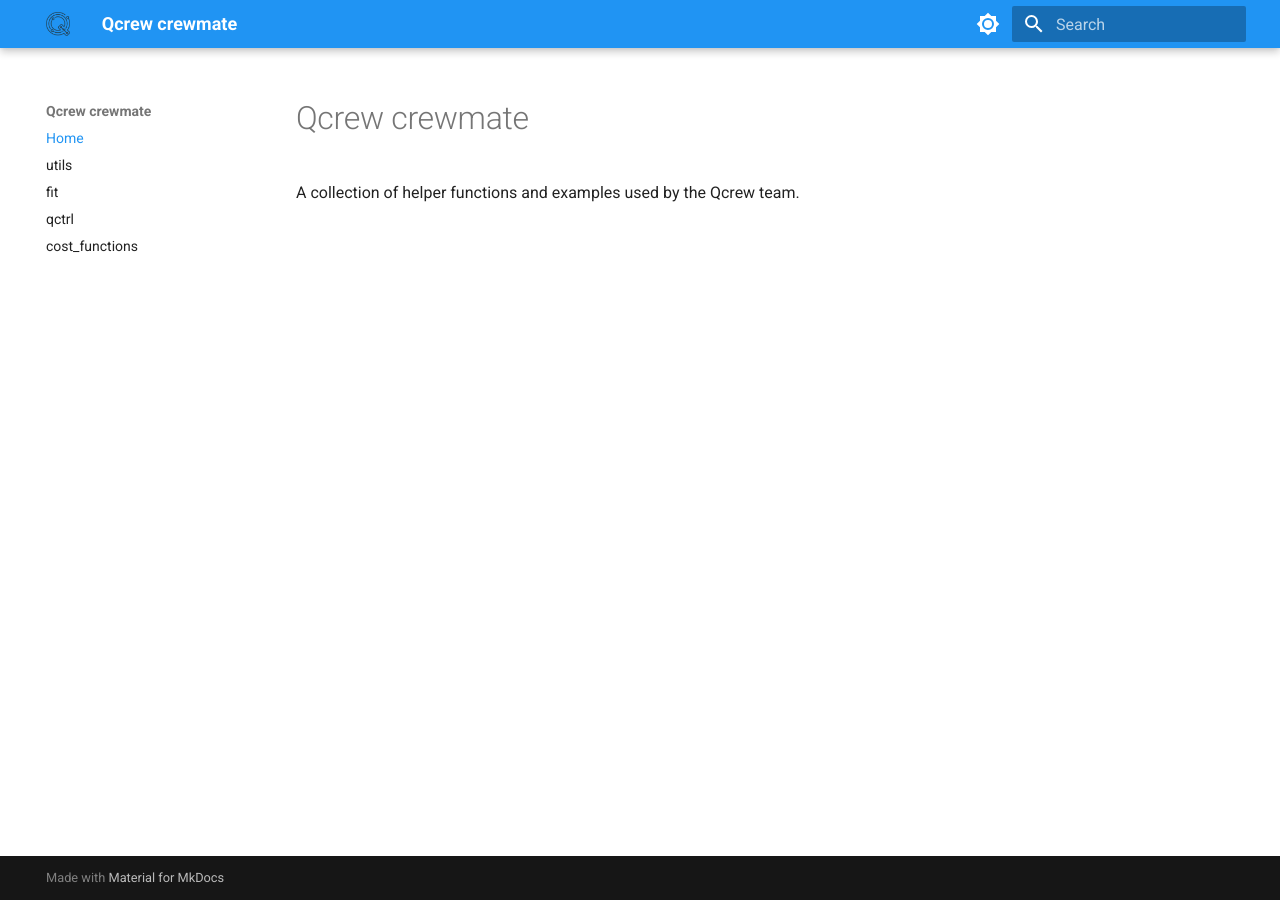
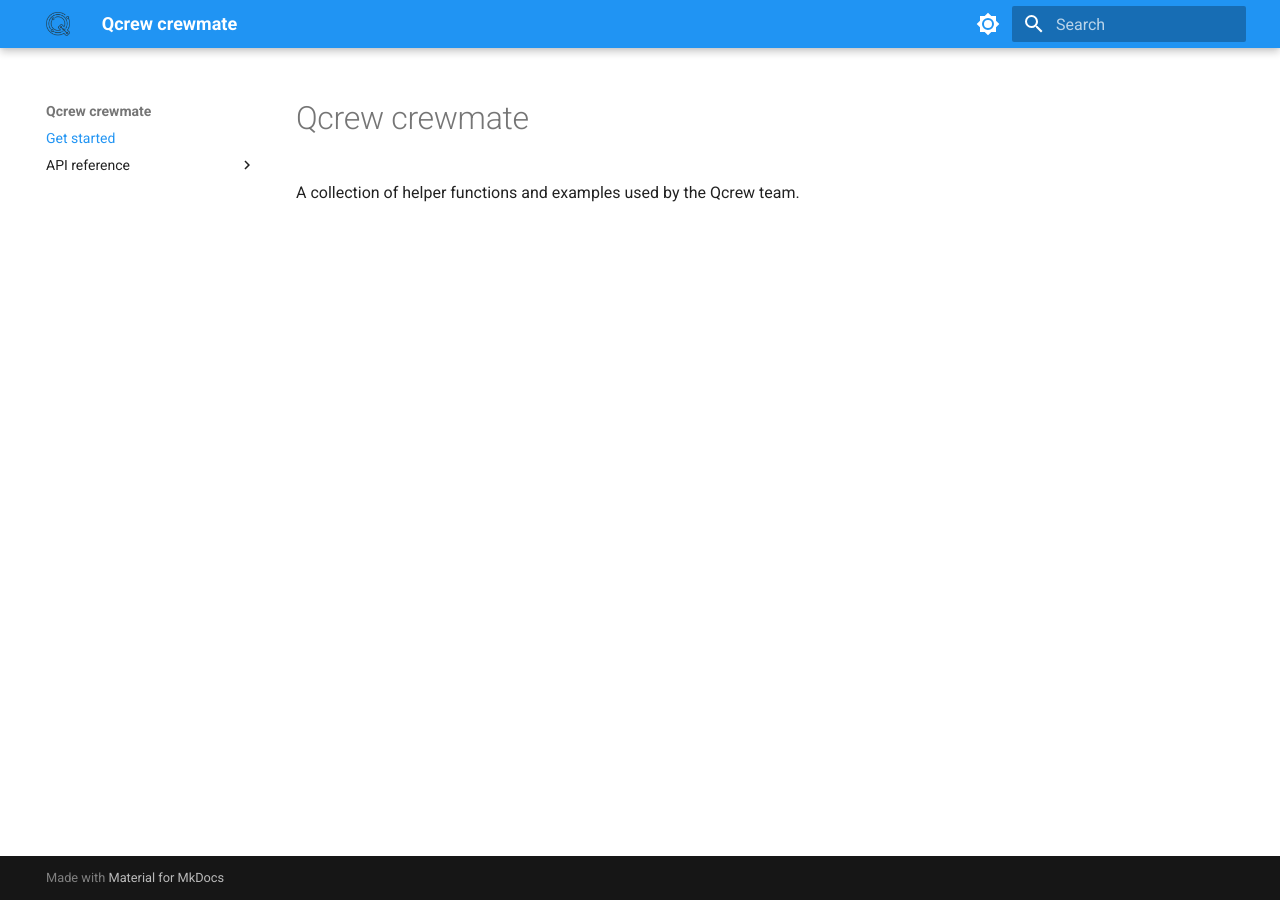
Before and after one commit to Qcrew/crewmate, an MkDocs documentation site: the page built from docs/index.md, in a window 1280 px wide. Built offline with MkDocs 1.6.1 and Material for MkDocs 9.7.7, drawn with Linux system fonts in a browser that asks for light colours.

```diff
--- a/mkdocs.yml
+++ b/mkdocs.yml
@@ -30,8 +30,9 @@ plugins:
   - mkdocstrings
 
 nav:
-  - Home: index.md
-  - utils: utils-reference.md
-  - fit: fit-reference.md
-  - qctrl: qctrl-reference.md
-  - cost_functions: cost_functions-reference.md
+  - Get started: index.md
+  - API reference:
+    - utils: utils-reference.md
+    - fit: fit-reference.md
+    - qctrl: qctrl-reference.md
+    - cost_functions: cost_functions-reference.md
```
Also changed, not shown: README.md (+10 -1 lines).
